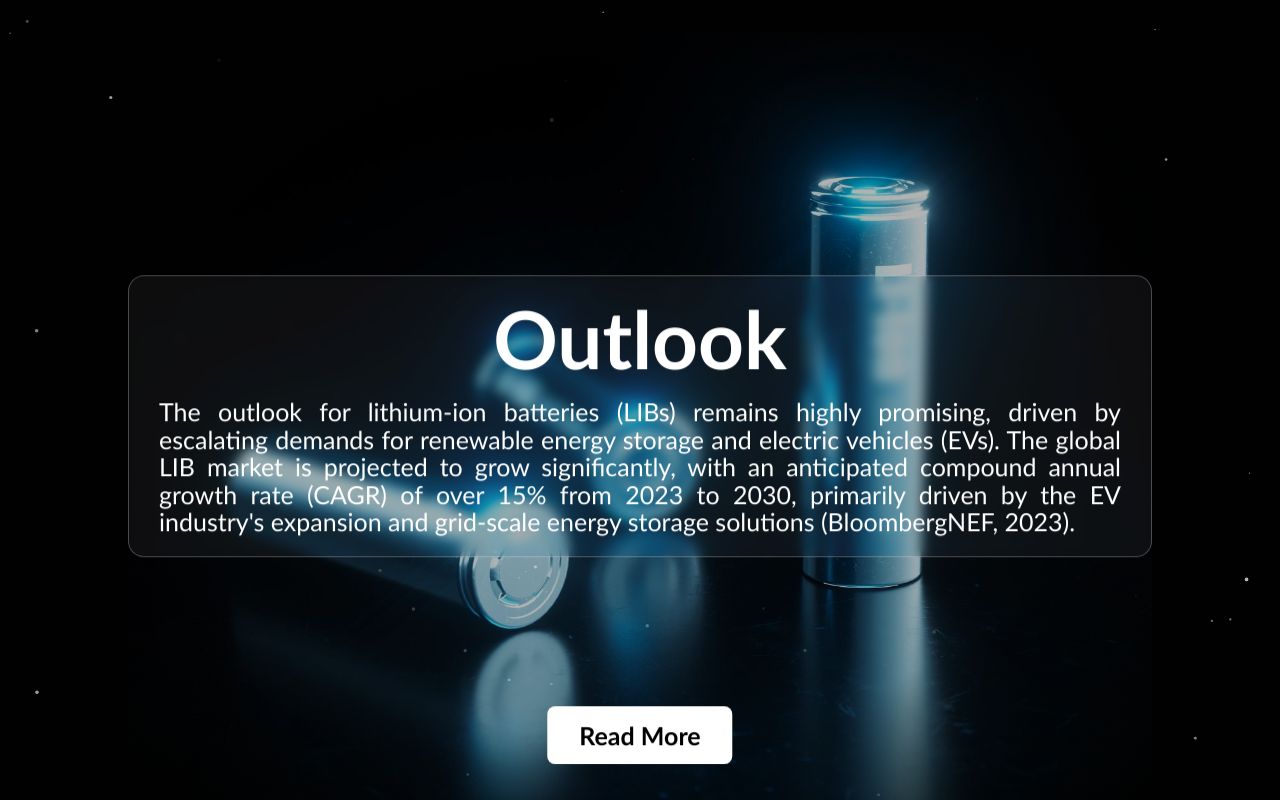
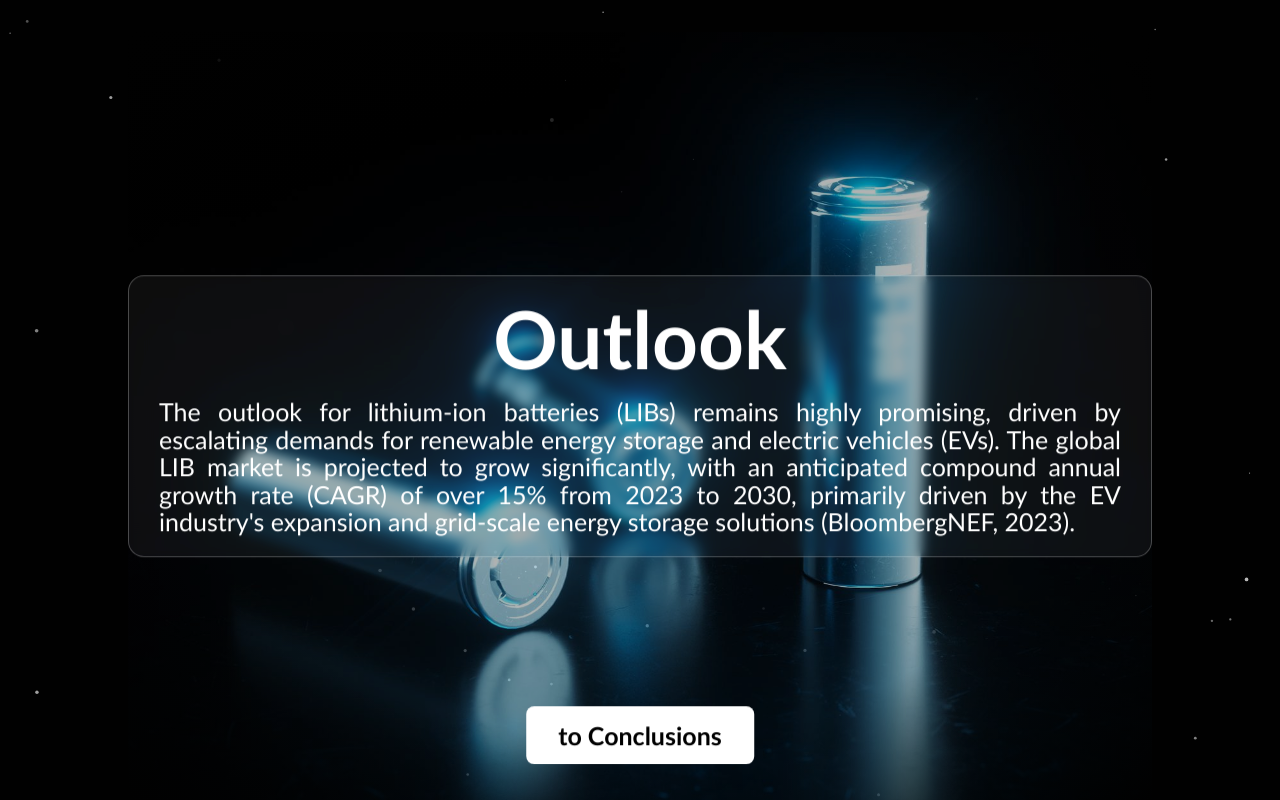
Before and after one commit to cladyles/CASA0003_Lithium, a plain HTML site: page section10.html in a window 1280 px wide. Drawn offline with Linux system fonts and the light colour scheme.

```diff
--- a/section10.html
+++ b/section10.html
@@ -28,7 +28,7 @@
             The global LIB market is projected to grow significantly, with an anticipated compound annual growth rate (CAGR) of over 15% from 2023 to 2030, primarily driven by the EV industry's expansion and grid-scale energy storage solutions (BloombergNEF, 2023).
         </p>
         </div>
-      <a class="readmore-btn" href="javascript:void(0);">Read&nbsp;More</a>
+      <a class="readmore-btn" href="javascript:void(0);">to&nbsp;Conclusions</a>
       <div class="short-description">
         <p>
           Q1: Global lithium resources are mainly concentrated in the Lithium Triangle, Western Australia, China and North America, and trade flows are concentrated to the three East Asian countries, making the global supply chain highly dependent on these two regions.
```
Also changed, not shown: index.html (+1 -1 lines).
